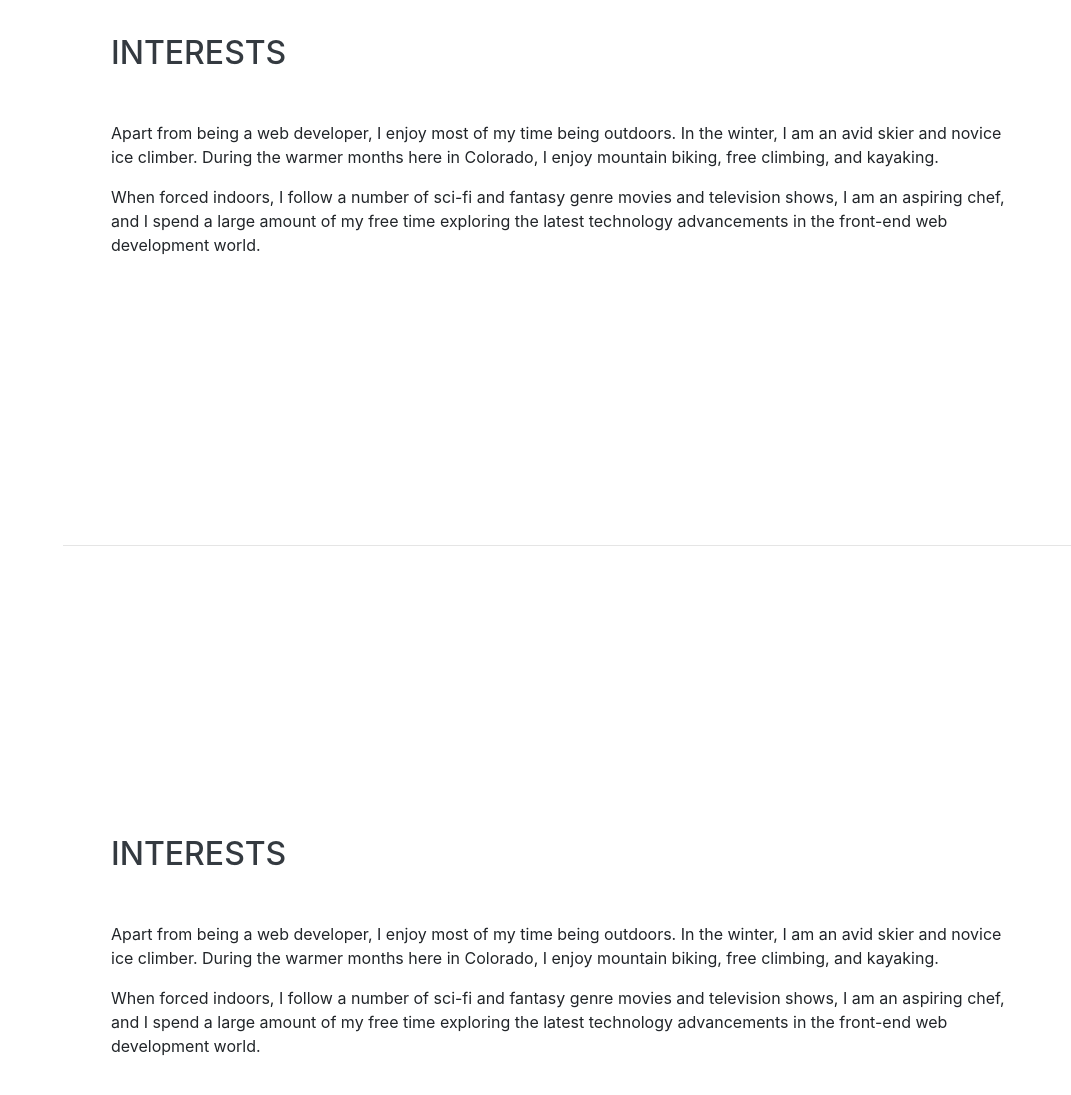
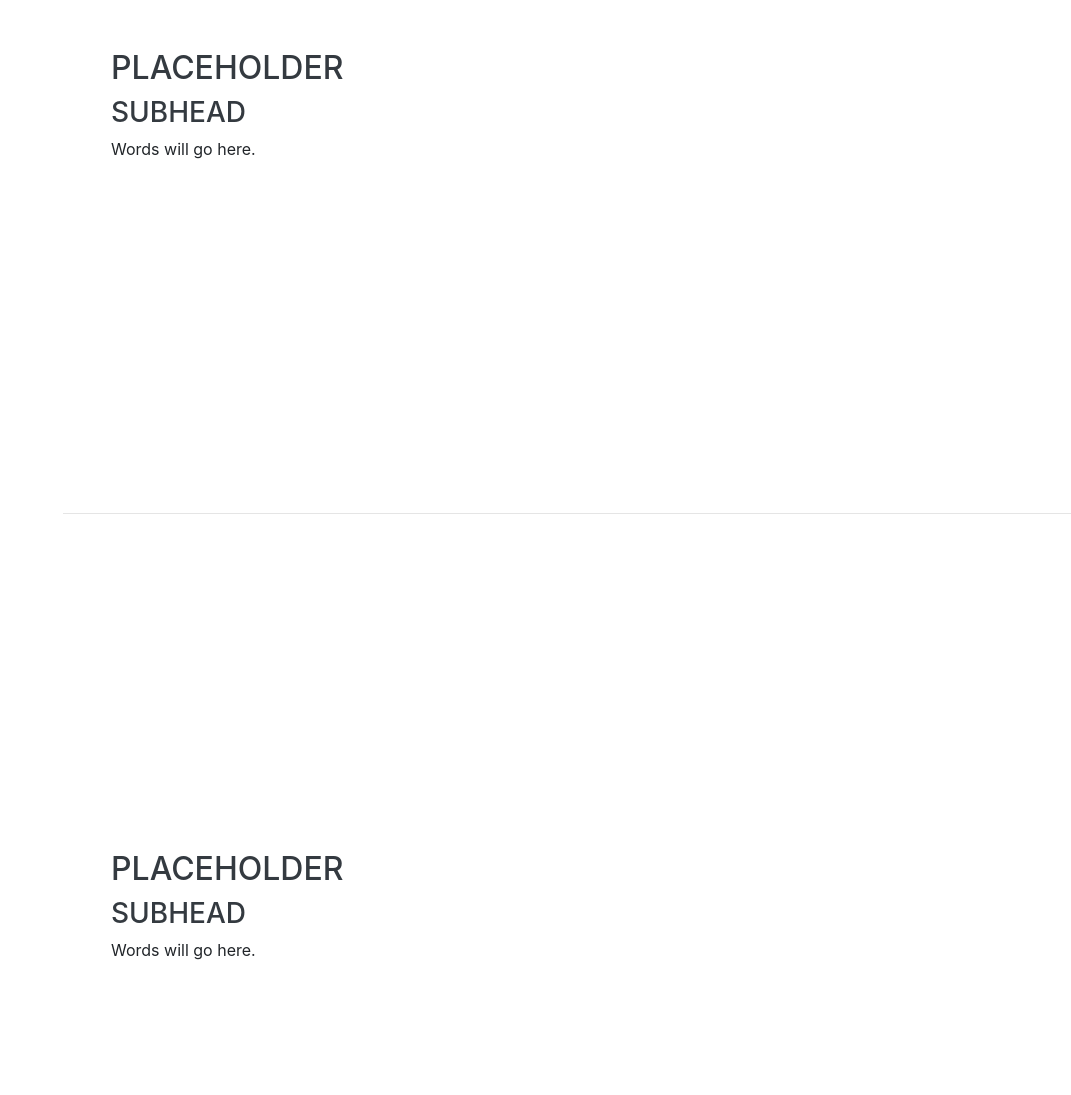
Before and after one commit to mattred1/itinerary, a website with bundled scripts: page index.html in a window 1280 px wide. Shown: the part 6900-7995 px from the top of the page, without its empty margins (209-1280 px from the left). Built offline with nearby package versions, Linux system fonts and the light colour scheme; a web font is replaced by a local one.

Commit message:
Update Tickets section, Change placeholder info

```diff
--- a/index.html
+++ b/index.html
@@ -204,18 +204,11 @@
         <p>We left and went to the lift where we got hoisted up in the air and took a trolley thing through the sky to mount monjiuc where we had the fancy seafood dinner. Too bad it literally took us 1.5 hours to make it through the lift line and get across. We really took it just for the experience, and it was overall just okay because it took forever. We ended up walking down the side of the mountain/hill and went home for a snooze. We had done a lot of moving and had been out in the sun for a while</p>
 
         <h3>Tickets</h3>
+        <p>We left for <a href="https://elbarri.com/en/restaurant/tickets/" target="_blank">Tickets</a> in a taxi, even though it was pretty close to where we were staying. It was pouring rain, and nobody wanted to mess up their hair 🤷‍♂️.</p>
+        <p>Tickets is supposed to be one of the best restaurants in the WORLD. We had countless tapas that were mostly amazing. After like 10 different tapas, a guy walked over to us and invited us into <i>The Dessert Room.</i> The ceiling was covered with fake, giant, fruit. They had TVs on the walls that were all playing old movies. It was crazy. I will also say that I never want to pay that much for food. Like, ever again.</p>
 
+        <p>We metro'ed home since it stopped raining and passed out once we got back to the hotel. I've never been more exhausted from eating.</p>
 
-
-        <li>We took a taxi to tickets because it was pouring down rain when we left. Tickets is supposed to be one of the best restaurants in the WORLD. We had countless tapas that were mostly amazing. After like 7 different tapas, we went into the dessert room and had around 4 or 5desserts. It was crazy. Our bill ended up being around 760euros which is probably actually 1k! I can't believe how much money we spent</li>
-        <li>We metro'ed home since it was no longer raining. We hung out in the lobby and I took around 15 minutes to help fix Michelle's phone. I think she locked herself out of her account or something from switching sim cards. Not totally sure, but at least its taken care of. Mary and I showered together, then went to sleep a around midnight</li>
-
-
-        <!-- Putting these here because I don't know exactly which day we did them on yet. -->
-
-        <p>Walk around <a href="https://www.tripsavvy.com/things-to-do-in-barceloneta-1642803" target="_blank">Barceloneta</a></p>
-        <p class="mb-0">Reservation for <a href="https://elbarri.com/en/restaurant/tickets/" target="_blank">Tickets restaurant</a></p>
-        <p><a href="https://www.parkguell.es/en/portada" target="_blank">Parc Guell</a> in the morning and <a href="https://sagradafamilia.org/en/home" target="_blank">La Sagrada Familia</a> in the afternoon</p>
 
 
 
@@ -227,7 +220,7 @@
     <section class="resume-section p-3 p-lg-5 d-flex align-items-center" id="april10">
       <div class="w-100">
         <h2 class="mb-2">April 10th</h2>
-        <p class="mb-5">Mich and Mike leave for San Sebastian</p>
+        <h3>Mich and Mike leave for San Sebastian</h3>
 
 
 
@@ -251,6 +244,12 @@
               <h3>Mich and Mike</h3>
               <h4>Agenda</h4>
 
+              <!-- Putting these here because I don't know exactly which day we did them on yet. -->
+
+              <!-- <p>Walk around <a href="https://www.tripsavvy.com/things-to-do-in-barceloneta-1642803" target="_blank">Barceloneta</a></p>
+              <p class="mb-0">Reservation for <a href="https://elbarri.com/en/restaurant/tickets/" target="_blank">Tickets restaurant</a></p>
+              <p><a href="https://www.parkguell.es/en/portada" target="_blank">Parc Guell</a> in the morning and <a href="https://sagradafamilia.org/en/home" target="_blank">La Sagrada Familia</a> in the afternoon</p> -->
+
 
 
             </div>
@@ -273,9 +272,12 @@
 
     <section class="resume-section p-3 p-lg-5 d-flex align-items-center" id="april11">
       <div class="w-100">
-        <h2 class="mb-5">Interests</h2>
-        <p>Apart from being a web developer, I enjoy most of my time being outdoors. In the winter, I am an avid skier and novice ice climber. During the warmer months here in Colorado, I enjoy mountain biking, free climbing, and kayaking.</p>
-        <p class="mb-0">When forced indoors, I follow a number of sci-fi and fantasy genre movies and television shows, I am an aspiring chef, and I spend a large amount of my free time exploring the latest technology advancements in the front-end web development world.</p>
+        <h2 class="mb-2">Placeholder</h2>
+        <h3>Subhead</h3>
+        <p>Words will go here.</p>
+
+
+
       </div>
     </section>
 
@@ -284,9 +286,13 @@
 
     <section class="resume-section p-3 p-lg-5 d-flex align-items-center" id="april12">
       <div class="w-100">
-        <h2 class="mb-5">Interests</h2>
-        <p>Apart from being a web developer, I enjoy most of my time being outdoors. In the winter, I am an avid skier and novice ice climber. During the warmer months here in Colorado, I enjoy mountain biking, free climbing, and kayaking.</p>
-        <p class="mb-0">When forced indoors, I follow a number of sci-fi and fantasy genre movies and television shows, I am an aspiring chef, and I spend a large amount of my free time exploring the latest technology advancements in the front-end web development world.</p>
+        <h2 class="mb-2">Placeholder</h2>
+        <h3>Subhead</h3>
+        <p>Words will go here.</p>
+
+
+
+
       </div>
     </section>
 
@@ -295,9 +301,13 @@
 
     <section class="resume-section p-3 p-lg-5 d-flex align-items-center" id="april13">
       <div class="w-100">
-        <h2 class="mb-5">Interests</h2>
-        <p>Apart from being a web developer, I enjoy most of my time being outdoors. In the winter, I am an avid skier and novice ice climber. During the warmer months here in Colorado, I enjoy mountain biking, free climbing, and kayaking.</p>
-        <p class="mb-0">When forced indoors, I follow a number of sci-fi and fantasy genre movies and television shows, I am an aspiring chef, and I spend a large amount of my free time exploring the latest technology advancements in the front-end web development world.</p>
+        <h2 class="mb-2">Placeholder</h2>
+        <h3>Subhead</h3>
+        <p>Words will go here.</p>
+
+
+
+
       </div>
     </section>
 
@@ -306,9 +316,13 @@
 
     <section class="resume-section p-3 p-lg-5 d-flex align-items-center" id="barcatodc">
       <div class="w-100">
-        <h2 class="mb-5">Interests</h2>
-        <p>Apart from being a web developer, I enjoy most of my time being outdoors. In the winter, I am an avid skier and novice ice climber. During the warmer months here in Colorado, I enjoy mountain biking, free climbing, and kayaking.</p>
-        <p class="mb-0">When forced indoors, I follow a number of sci-fi and fantasy genre movies and television shows, I am an aspiring chef, and I spend a large amount of my free time exploring the latest technology advancements in the front-end web development world.</p>
+        <h2 class="mb-2">Placeholder</h2>
+        <h3>Subhead</h3>
+        <p>Words will go here.</p>
+
+
+
+
       </div>
     </section>
 
```
